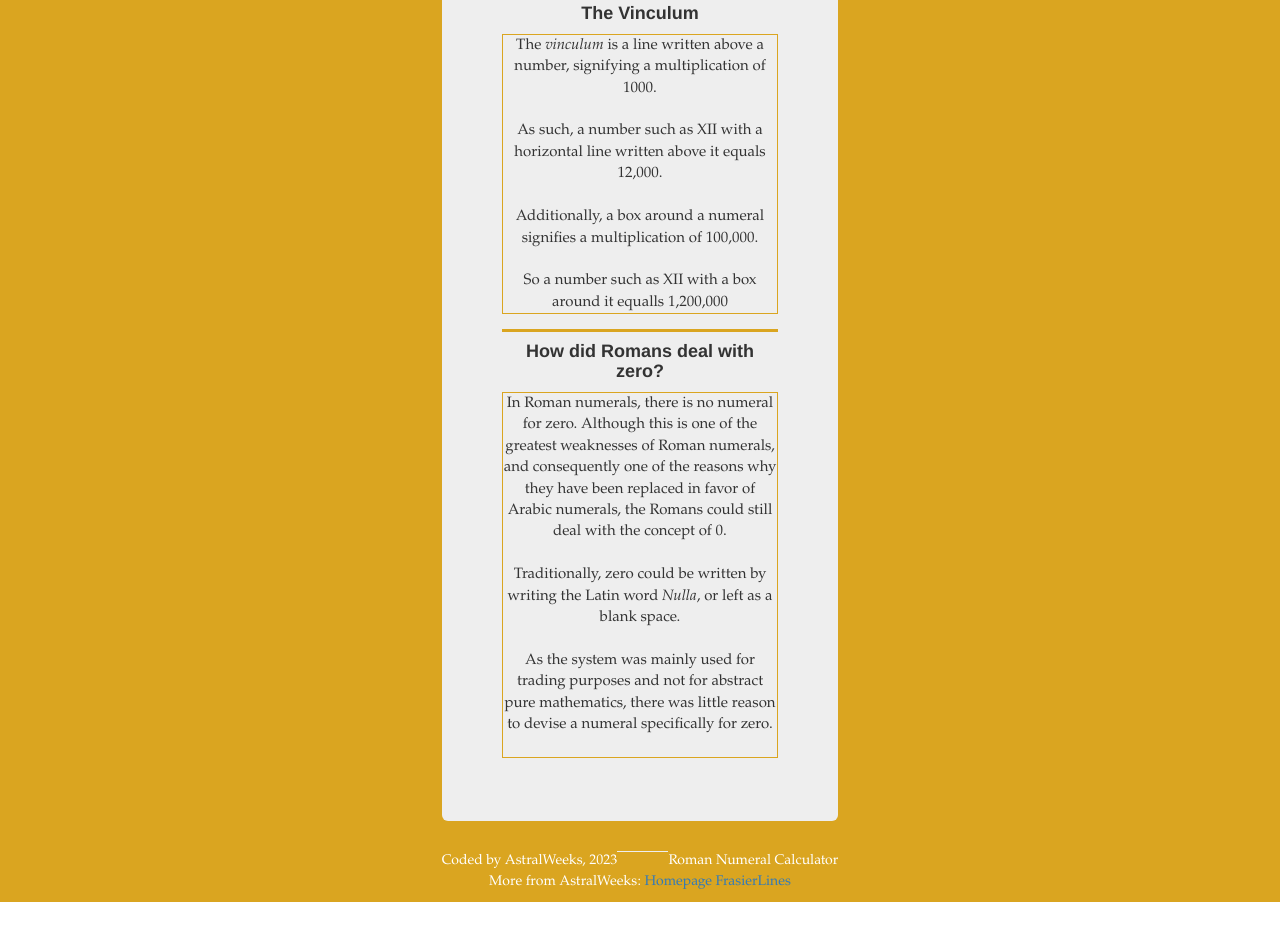
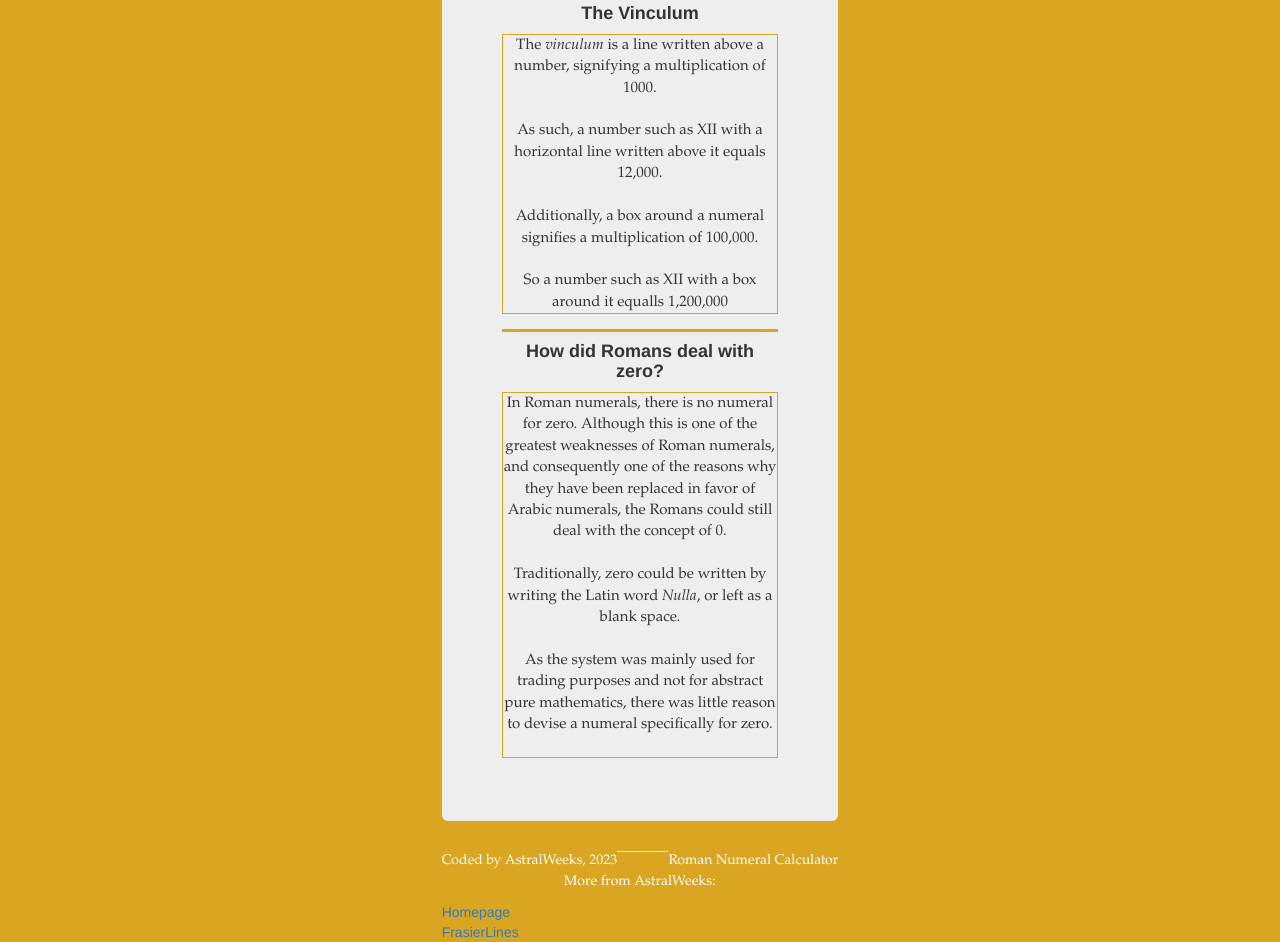
Before and after one commit to Astral-Weeks/roman_numeral_calculator, a plain HTML site: page index.html in a window 1280 px wide. Shown: the part 1229-2171 px from the top of the page. Before the commit the page ends 2131 px from the top, so only its background shows below. Drawn offline with nearby package versions, Linux system fonts and the light colour scheme.

Commit message:
Update index.html

```diff
--- a/index.html
+++ b/index.html
@@ -130,16 +130,22 @@
 
         </div>
         <footer>
-          <div>
+          <div class="footer-up">
           <p><span id="footerleft">Coded by AstralWeeks, 2023</span><span id="footerright"><a id="selfreflink"
                 href="https://roman-numeral-calculator.onrender.com/">Roman Numeral Calculator</a></span>
           </p>
           </div>
-          <div>
-            <hr>
-          <p>
-            More from AstralWeeks:  <span><a href="https://astral-weeks.github.io/" target="_blank">Homepage</a></span>   <span><a href="https://frasierlines.onrender.com/" target="_blank">FrasierLines</a></span>
-          </p>
+          <hr>
+          <div class="footer-down">
+            <div class="footer-down-segment">
+              <p>More from AstralWeeks:</p>
+            </div>
+            <div class="footer-down-segment">
+              <a href="https://astral-weeks.github.io/" target="_blank">Homepage</a>
+            </div>
+            <div class="footer-down-segment">
+              <a href="https://frasierlines.onrender.com/" target="_blank">FrasierLines</a>
+            </div>
           </div>
         </footer>
 </body>
```
